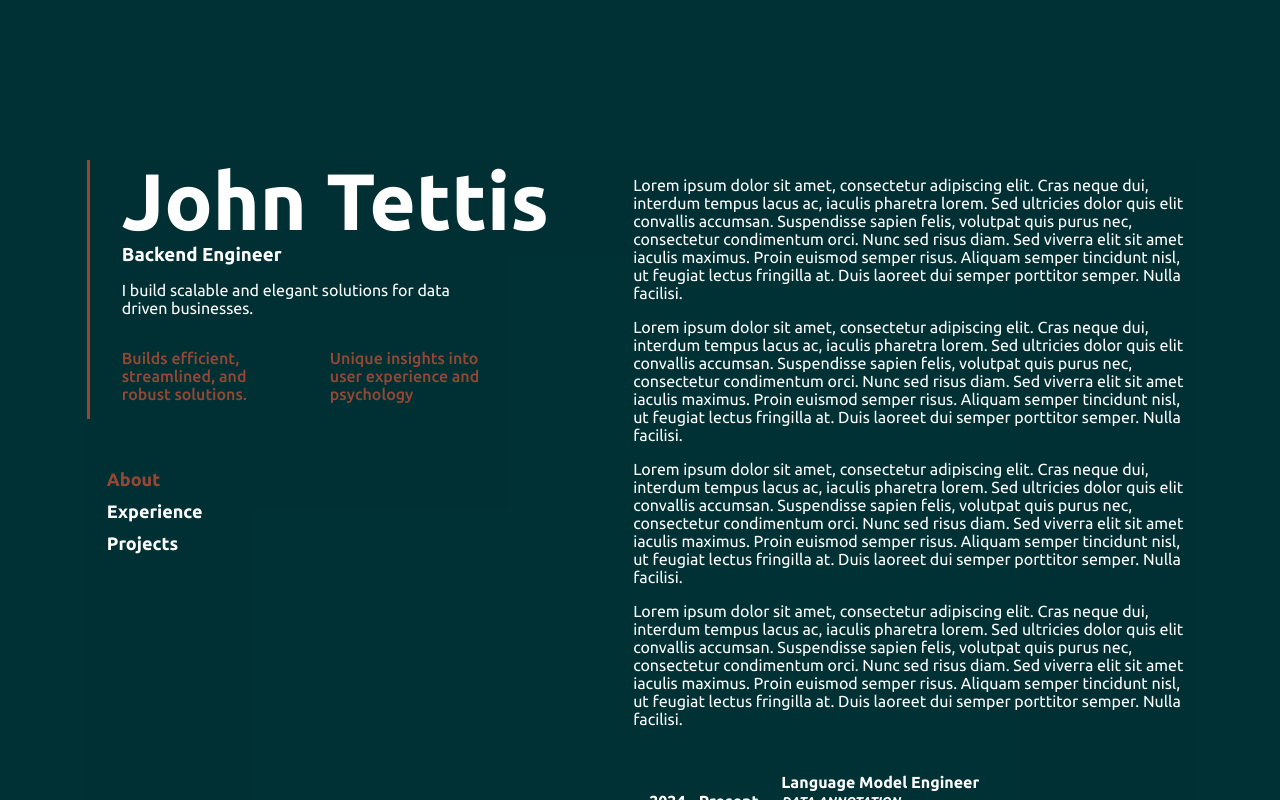
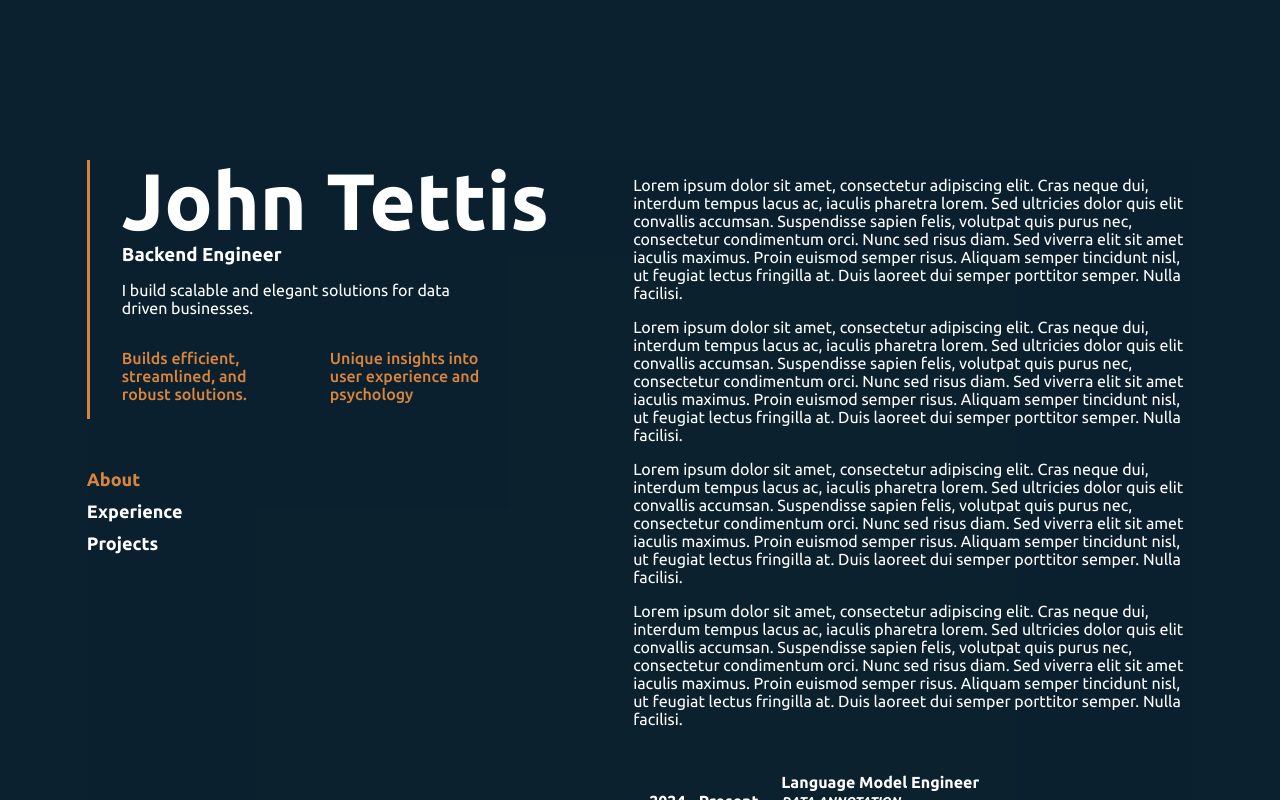
Before and after one commit to john-tettis/portfolio-updated, a React (Create React App) app: page / in a window 1280 px wide. Built offline with nearby package versions, Linux system fonts and the light colour scheme.

Commit message:
padding update

```diff
--- a/src/styles/BodyContent.css
+++ b/src/styles/BodyContent.css
@@ -5,7 +5,7 @@
     display: flex;
     flex-direction: row;
     gap:1rem;
-    background:rgba(0, 49, 53,.8);
+    background:rgba(12, 33, 47,.8);
     border-radius:3px;
     margin-top: 10rem;
 
--- a/src/styles/Nav.css
+++ b/src/styles/Nav.css
@@ -21,7 +21,7 @@
   .nav a {
     text-decoration: none;
     font-size: 18px;
-    padding: 10px 20px;
+    /* padding: 10px 20px; */
     transition: text-shadow 0.3s ease;
   }
 
--- a/src/styles/color.css
+++ b/src/styles/color.css
@@ -1,8 +1,9 @@
 :root {
-  --color-1: rgb(0, 49, 53);
+  --color-1: rgb(12, 33, 47);
   --color-2: rgb(2, 73, 80);
-  --color-3: rgb(150, 71, 52);
+  --color-3: rgb(217, 133, 60);
   --color-4: rgb(15, 164, 175);
   --color-5: rgb(104, 232, 255);
   --color-6: rgb(47, 72, 88);
+  --color-1a: rgba(51, 141, 150,.5);
 }
--- a/src/styles/skillBubble.css
+++ b/src/styles/skillBubble.css
@@ -1,7 +1,7 @@
 @import url('color.css');
 .skill-bubble {
     display: inline-block; /* Makes it behave like an inline element */
-    padding: 5px 6px; /* Optional: Adjust padding for some spacing around the text */
+    padding: 8px 10px; /* Optional: Adjust padding for some spacing around the text */
     background-color:var(--color-2); /* Background color */
     color:var(--color-5);;
     border-radius: 20px; /* Pill shape */
```
